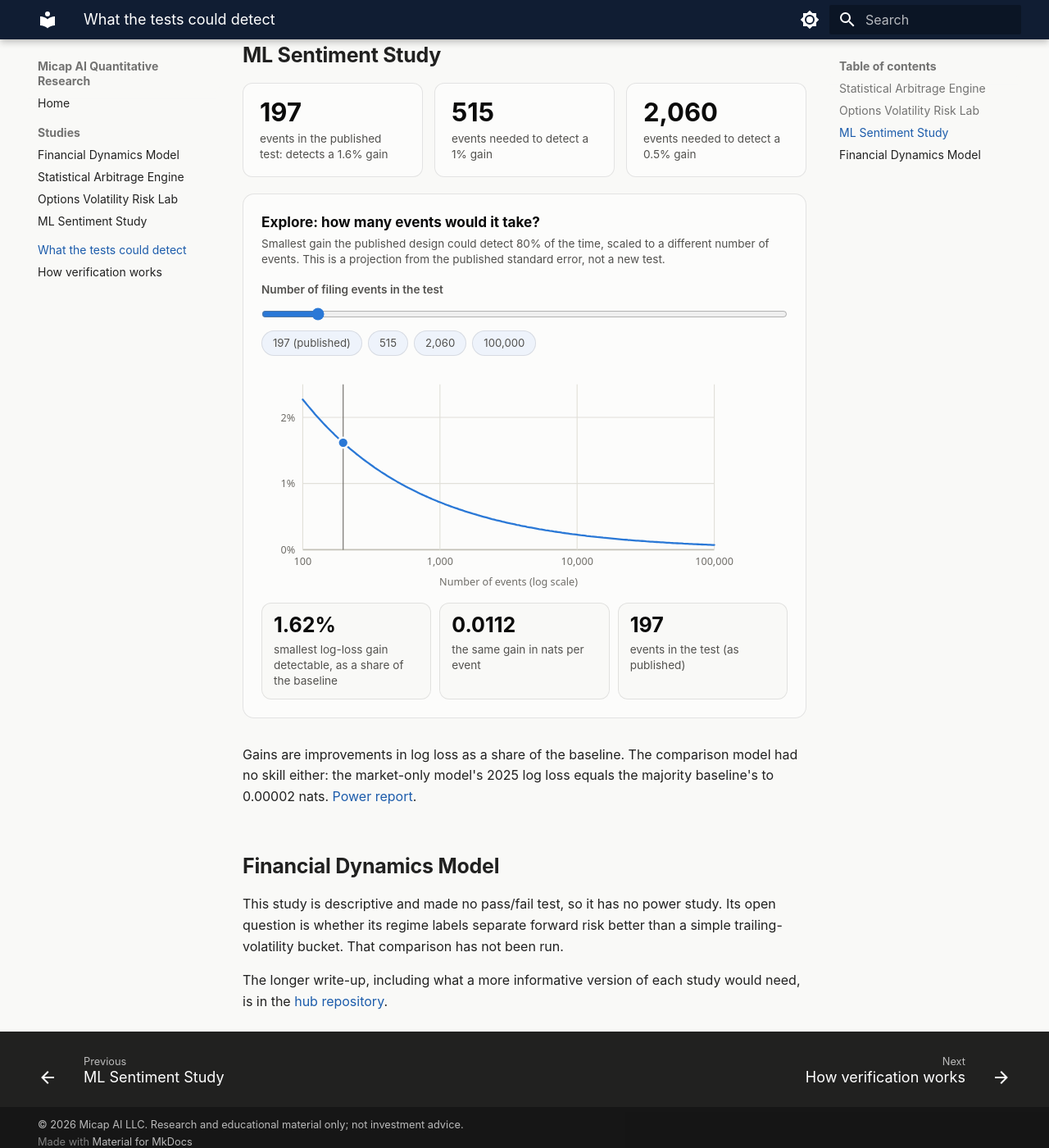
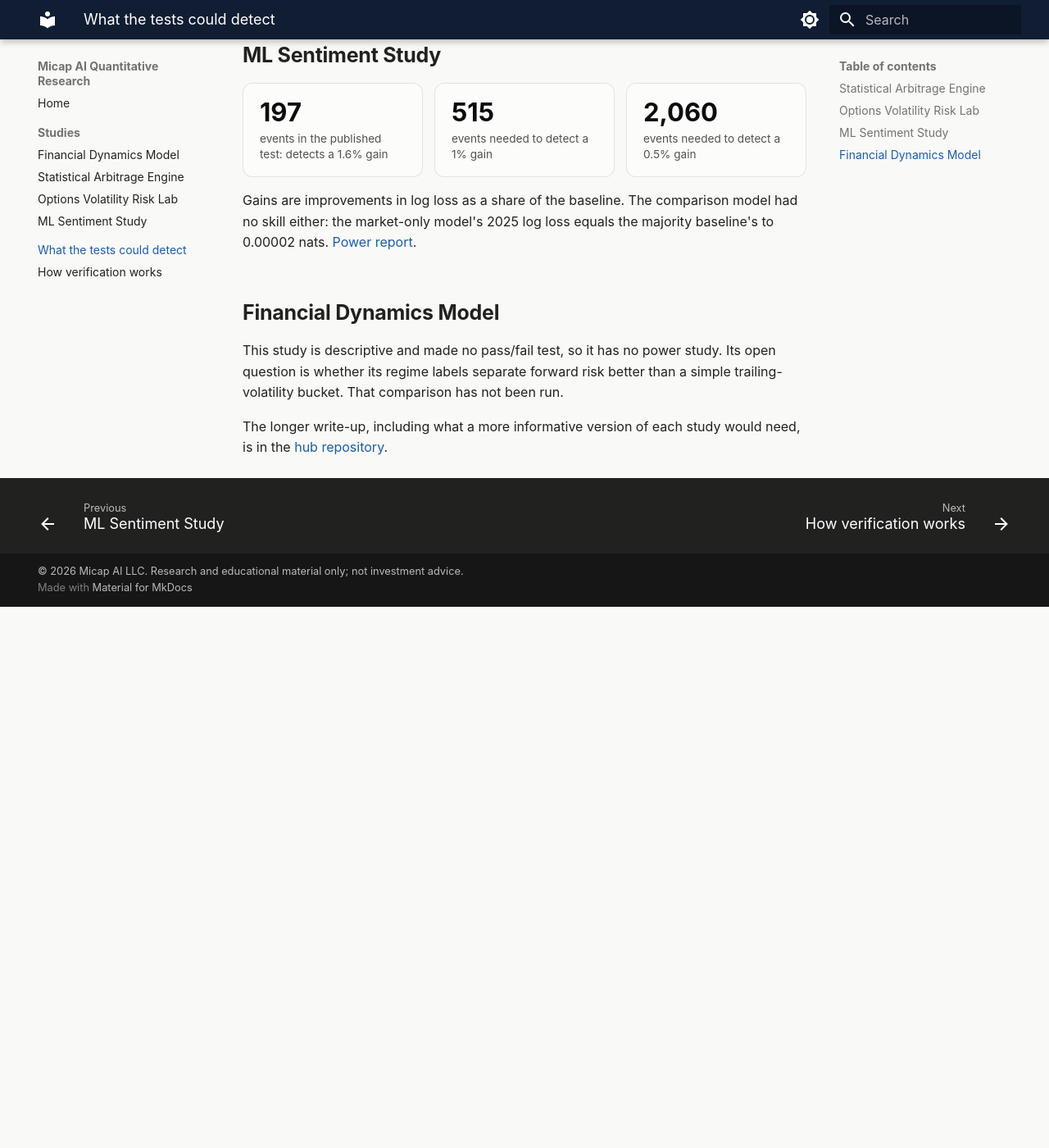
Before and after one commit to jmiaie/quant-research-portfolio-public, an MkDocs documentation site: the page built from website/power.md, in a window 1280 px wide and 1400 px high, scrolled down 3217 px. Shown: the whole window at 82% size. Built offline with MkDocs 1.6.1 and Material for MkDocs 9.7.7, drawn with Linux system fonts in a browser that asks for light colours; after the commit the page ends 3957 px from its top, so only the background shows below that; part of the change alters nothing that is shown.

Commit message:
refactor(site): drop the sentiment explorer
It restated the three tiles directly above it and was a formula projection,
not study data. The two explorers that show real power-study results stay.

Co-Authored-By: Claude Fable 5.2 <noreply@anthropic.com>
Claude-Session: https://claude.ai/code/session_01EvZRb1cQzuqXxecLUTfGak

```diff
--- a/website/assets/explorer.js
+++ b/website/assets/explorer.js
@@ -344,135 +344,7 @@
     set(current);
   }
 
-  /* ---------- Sentiment: smallest detectable gain by number of events ---------- */
-
-  function sentiment(root, data) {
-    var lo = Math.log10(100);
-    var hi = Math.log10(100000);
-    var current = data.n_published;
-
-    function mde(n) {
-      return data.mde_multiplier * data.se_hat * Math.sqrt(data.n_published / n);
-    }
-    function share(n) {
-      return mde(n) / data.baseline_log_loss;
-    }
-
-    var controls = el("div", "explorer-controls", null, root);
-    var label = el("label", "explorer-label", "Number of filing events in the test", controls);
-    var slider = el("input", "explorer-range", null, label);
-    slider.type = "range";
-    slider.min = "0";
-    slider.max = "1000";
-    slider.step = "1";
-    var presets = el("div", "explorer-presets", null, controls);
-    [
-      [197, "197 (published)"],
-      [515, "515"],
-      [2060, "2,060"],
-      [100000, "100,000"]
-    ].forEach(function (preset) {
-      var button = el("button", "explorer-chip", preset[1], presets);
-      button.type = "button";
-      button.addEventListener("click", function () {
-        set(preset[0]);
-      });
-    });
-    var holder = el("div", "explorer-chart", null, root);
-    var readout = el("div", "stat-row explorer-stats", null, root);
-    readout.setAttribute("aria-live", "polite");
-
-    function toSlider(n) {
-      return Math.round(((Math.log10(n) - lo) / (hi - lo)) * 1000);
-    }
-    function fromSlider(value) {
-      return Math.round(Math.pow(10, lo + (value / 1000) * (hi - lo)));
-    }
-
-    var geo = null;
-    function onPointer(event) {
-      if (!geo) return;
-      if (event.type === "pointerdown" || event.pointerType === "mouse" || event.buttons) {
-        var px = Math.max(geo.left, Math.min(geo.left + geo.width, pointerX(geo.svg, event)));
-        var n = Math.round(Math.pow(10, lo + ((px - geo.left) / geo.width) * (hi - lo)));
-        if (n !== current) set(n);
-      }
-    }
-    holder.addEventListener("pointermove", onPointer);
-    holder.addEventListener("pointerdown", onPointer);
-
-    function draw() {
-      clear(holder);
-      var height = 240;
-      var m = { top: 18, right: 78, bottom: 46, left: 44 };
-      var plotH = height - m.top - m.bottom;
-      var plotW = W - m.left - m.right;
-      var top = 0.025;
-      var svg = svgEl("svg", {
-        class: "viz-svg",
-        viewBox: "0 0 " + W + " " + height,
-        role: "img",
-        "aria-label": "Smallest detectable log-loss gain by number of events"
-      });
-      function x(n) {
-        return m.left + ((Math.log10(n) - lo) / (hi - lo)) * plotW;
-      }
-      function y(value) {
-        return m.top + plotH * (1 - Math.min(value, top) / top);
-      }
-      [0, 0.01, 0.02].forEach(function (tick) {
-        svgEl("line", { class: tick ? "viz-grid" : "viz-zero", x1: m.left, x2: W - m.right, y1: y(tick), y2: y(tick) }, svg);
-        svgEl("text", { class: "viz-tick", x: m.left - 8, y: y(tick) + 4, "text-anchor": "end" }, svg).textContent =
-          Math.round(tick * 100) + "%";
-      });
-      [100, 1000, 10000, 100000].forEach(function (tick) {
-        svgEl("line", { class: "viz-grid", x1: x(tick), x2: x(tick), y1: m.top, y2: y(0) }, svg);
-        svgEl("text", { class: "viz-tick", x: x(tick), y: y(0) + 16, "text-anchor": "middle" }, svg).textContent =
-          tick.toLocaleString("en-US");
-      });
-      var points = [];
-      for (var i = 0; i <= 200; i++) {
-        var n = Math.pow(10, lo + (i / 200) * (hi - lo));
-        points.push([x(n), y(share(n))]);
-      }
-      svgEl("path", { class: "viz-s1-line viz-nofill", d: linePath(points) }, svg);
-      svgEl("line", { class: "viz-cross", x1: x(current), x2: x(current), y1: m.top, y2: y(0) }, svg);
-      svgEl("circle", { class: "viz-s1-dot", cx: x(current), cy: y(share(current)), r: 5.5 }, svg);
-      svgEl(
-        "text",
-        { class: "viz-tick", x: m.left + plotW / 2, y: y(0) + 38, "text-anchor": "middle" },
-        svg
-      ).textContent = "Number of events (log scale)";
-      holder.appendChild(svg);
-      geo = { svg: svg, left: m.left, width: plotW };
-
-      clear(readout);
-      var a = el("div", "stat", null, readout);
-      el("span", "stat-value", (share(current) * 100).toFixed(share(current) < 0.001 ? 3 : 2) + "%", a);
-      el("span", "stat-label", "smallest log-loss gain detectable, as a share of the baseline", a);
-      var b = el("div", "stat", null, readout);
-      el("span", "stat-value", mde(current).toFixed(4), b);
-      el("span", "stat-label", "the same gain in nats per event", b);
-      var c = el("div", "stat", null, readout);
-      el("span", "stat-value", current.toLocaleString("en-US"), c);
-      el("span", "stat-label", "events in the test" + (current === data.n_published ? " (as published)" : ""), c);
-    }
-
-    function set(n) {
-      current = Math.max(100, Math.min(100000, n));
-      slider.value = String(toSlider(current));
-      slider.setAttribute("aria-valuetext", current.toLocaleString("en-US") + " events");
-      draw();
-    }
-    slider.addEventListener("input", function () {
-      current = fromSlider(Number(slider.value));
-      slider.setAttribute("aria-valuetext", current.toLocaleString("en-US") + " events");
-      draw();
-    });
-    set(current);
-  }
-
-  var builders = { statarb: statarb, options: options, sentiment: sentiment };
+  var builders = { statarb: statarb, options: options };
 
   function init() {
     var roots = document.querySelectorAll("[data-explorer]");
--- a/website/power.md
+++ b/website/power.md
@@ -47,12 +47,6 @@ rate about 1.26 times the target. [Power report](https://github.com/jmiaie/optio
 <div class="stat"><span class="stat-value">2,060</span><span class="stat-label">events needed to detect a 0.5% gain</span></div>
 </div>
 
-<div class="explorer">
-<span class="explorer-heading">Explore: how many events would it take?</span>
-<span class="explorer-sub">Smallest gain the published design could detect 80% of the time, scaled to a different number of events. This is a projection from the published standard error, not a new test.</span>
-<div data-explorer="sentiment" data-src="../assets/data/power.json"><p class="explorer-loading">Interactive chart: needs JavaScript. The figure above shows the headline numbers.</p></div>
-</div>
-
 Gains are improvements in log loss as a share of the baseline. The comparison model had no skill
 either: the market-only model's 2025 log loss equals the majority baseline's to 0.00002 nats.
 [Power report](https://github.com/jmiaie/ML_Sentiment_Augmented_Price_Predictor/blob/main/research/power/REPORT.md).
```
